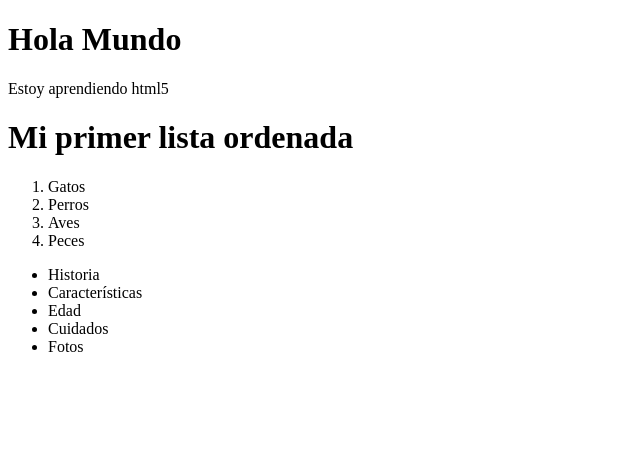
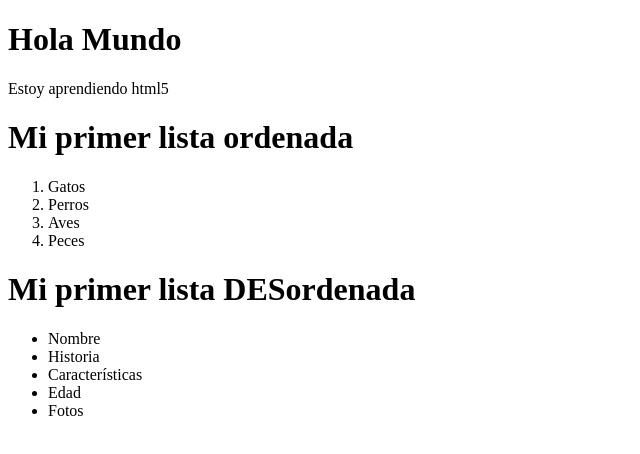
Before and after one commit to AECXMC/HTMLTlacopanDesWeb1, a plain HTML site: page index.html in a window 1280 px wide. Shown: the whole page, without its empty margins (0-640 px from the left). Drawn offline with Linux system fonts and the light colour scheme.

Commit message:
Update index.html

```diff
--- a/index.html
+++ b/index.html
@@ -17,11 +17,12 @@
 
     </ol>
 
+    <h1>Mi primer lista DESordenada</h1>
     <ul>
+      <li>Nombre</li>
       <li>Historia</li>
       <li>Características</li>
       <li>Edad</li>
-      <li>Cuidados</li>
       <li>Fotos</li>
 
     </ul>
```
